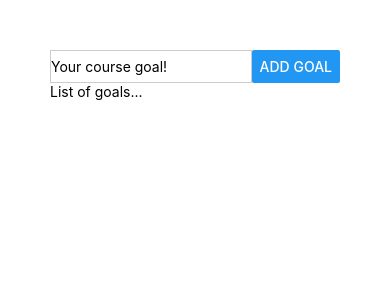
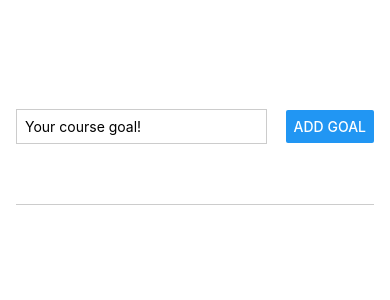
Before and after one commit to Jerez007/RNCourse, a React Native app: screen / in a window 390 px wide. Shown: the top 300 px of the page. Built offline with nearby package versions, Linux system fonts and the light colour scheme.

Commit message:
takes user data and output list

```diff
--- a/App.js
+++ b/App.js
@@ -1,14 +1,27 @@
 import { StyleSheet, Text, View, Button, TextInput } from "react-native";
+import { useState } from 'react';
 
 export default function App() {
+  const [enteredGoalText, setEnteredGoalText] = useState('');
+  const [courseGoals, setCourseGoals] = useState([]);
+
+  function goalInputHandler(enteredText) {
+    setEnteredGoalText(enteredText);
+  };
+
+  function addGoalHandler() {
+    // setCourseGoals([...courseGoals, enteredGoalText]);
+    setCourseGoals((currentCourseGoals) => [...courseGoals, enteredGoalText]);
+  };
+
   return (
     <View style={styles.appContainer}>
       <View style={styles.inputContainer}>
-        <TextInput style={styles.textInput} placeholder="Your course goal!"/>
-        <Button title="Add Goal" />
+        <TextInput style={styles.textInput} placeholder="Your course goal!" onChangeText={goalInputHandler}/>
+        <Button title="Add Goal" onPress={addGoalHandler} />
       </View>
-      <View>
-        <Text>List of goals...</Text>
+      <View style={styles.goalsContainer}>
+        {courseGoals.map((goal) => <Text key={goal}>{goal}</Text>)}
       </View>
 
     </View>
@@ -17,15 +30,27 @@
 
 const styles = StyleSheet.create({
   appContainer: {
-    padding: 50,
+    flex: 1,
+    paddingTop: 50,
+    paddingHorizontal: 16
   },
   inputContainer: {
+    flex: 1,
     flexDirection: 'row',
-    justifyContent: 'space-between'
+    justifyContent: 'space-between',
+    alignItems: 'center',
+    marginBottom: 24,
+    borderBottomWidth: 1,
+    borderBottomColor: '#cccccc'
   },
   textInput: {
     borderWidth: 1,
     borderColor: "#cccccc",
-    width: '80%'
+    width: '70%',
+    marginRight: 8,
+    padding: 8
+  },
+  goalsContainer: {
+    flex: 4
   }
 });
```
